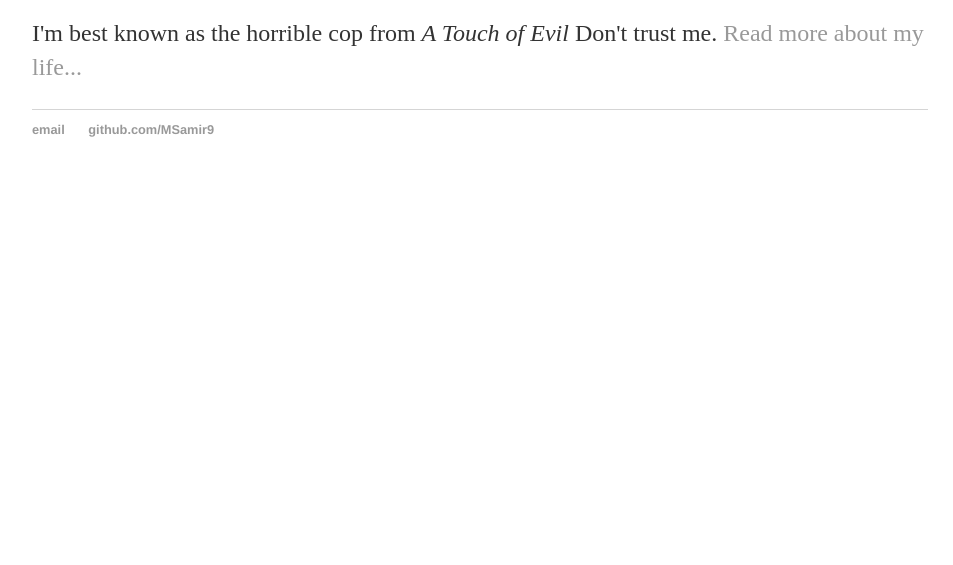
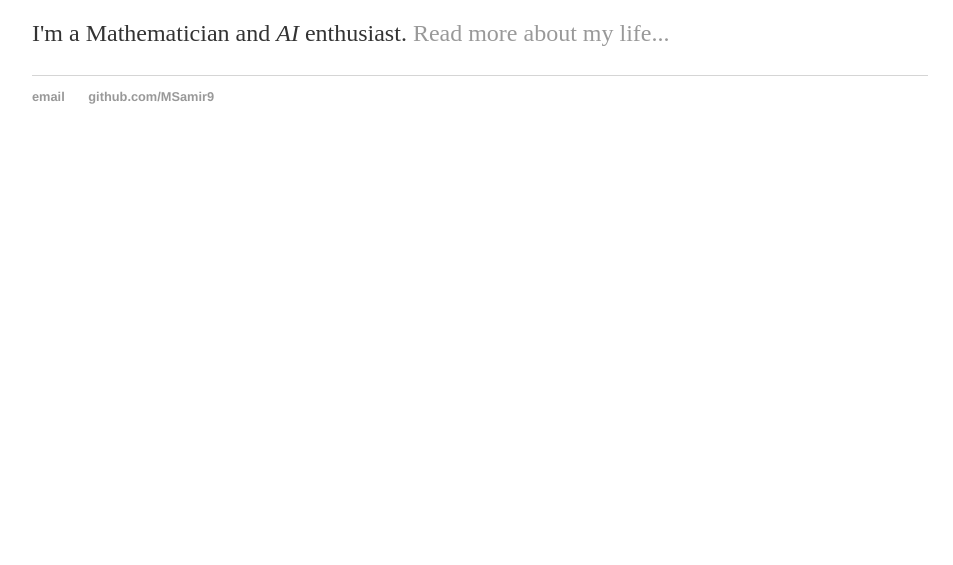
Before and after one commit to MSamir9/MSamir9.github.io, a plain HTML site: page index.html in a window 1280 px wide. Shown: the part 235-800 px from the top of the page, without its empty margins (160-1113 px from the left). Drawn offline with Linux system fonts and the light colour scheme.

Commit message:
Update index.html

```diff
--- a/index.html
+++ b/index.html
@@ -17,7 +17,7 @@
 		<div class="container">
     		<div class="blurb">
         		<h1>Hi there, I'm Mohamed Samir Boudrioua!</h1>
-				<p>I'm best known as the horrible cop from <em>A Touch of Evil</em> Don't trust me. <a href="/about">Read more about my life...</a></p>
+				<p>I'm a Mathematician and <em>AI</em> enthusiast. <a href="/about">Read more about my life...</a></p>
     		</div><!-- /.blurb -->
 		</div><!-- /.container -->
 		<footer>
```
